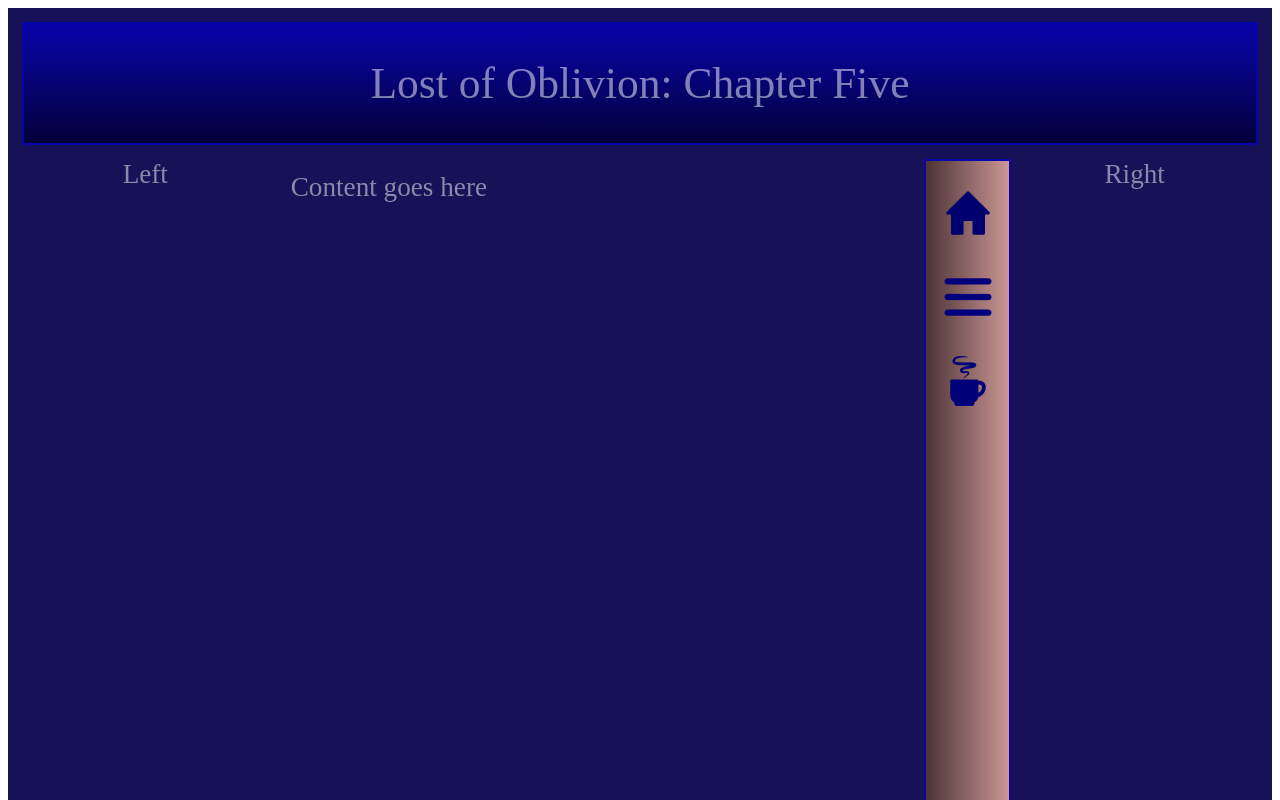
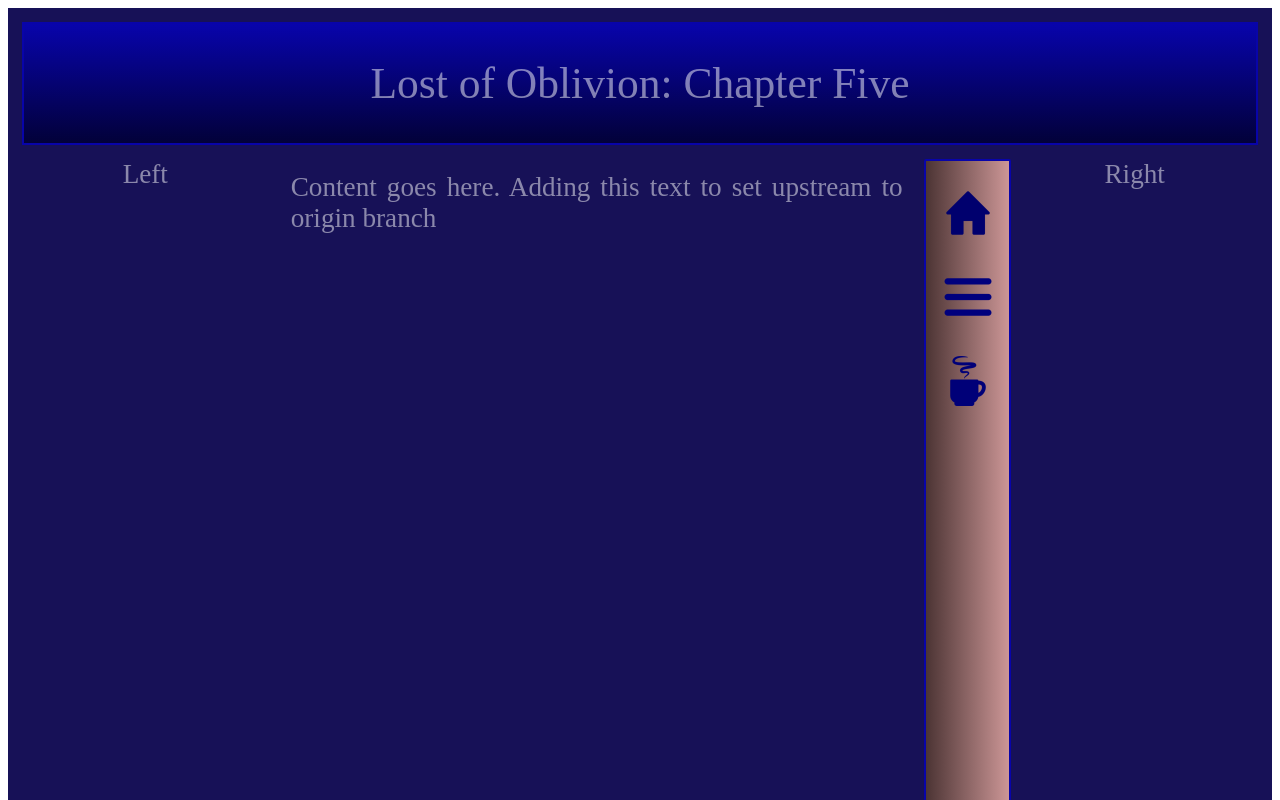
Before and after one commit to ShanaDart73/escapeApp, a Next.js app: page /lostOfOblivion/chapter05/chapter05 in a window 1280 px wide. Shown: the top 800 px of the page. Built offline with nearby package versions, Linux system fonts and the light colour scheme.

Commit message:
initial comment

```diff
--- a/data/lostOfOblivion/chapters/chap05.js
+++ b/data/lostOfOblivion/chapters/chap05.js
@@ -10,7 +10,7 @@ const Chap05 = () => {
             <Container>
                 <Header>{pageHeading}</Header>
                 <LeftPicture>Left</LeftPicture>
-                <Content>Content goes here</Content>
+                <Content>Content goes here. Adding this text to set upstream to origin branch</Content>
                 <RightPicture>Right</RightPicture>
                 <Sidebar>
                     <Icons />
```
